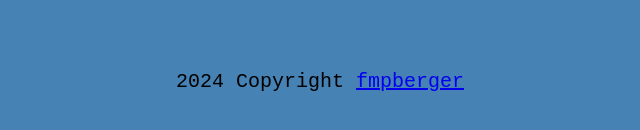
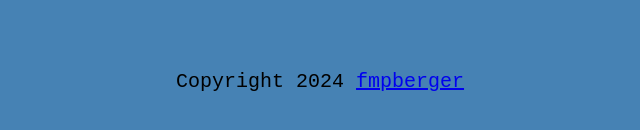
Before and after one commit to fmpberger88/library-odin, a website built with Vite: page index.html in a window 1280 px wide. Shown: the part 790-920 px from the top of the page, 320-960 px from the left. Built offline with nearby package versions, Linux system fonts and the light colour scheme.

Commit message:
change footer

```diff
--- a/index.html
+++ b/index.html
@@ -42,7 +42,7 @@
         </div>
     </main>
     <footer>
-        <p>2024 Copyright <a href="https://www.fmpberger.com" target="_blank">fmpberger</a></p>
+        <p>Copyright 2024 <a href="https://www.fmpberger.com" target="_blank">fmpberger</a></p>
     </footer>
 </body>
 </html>
```
